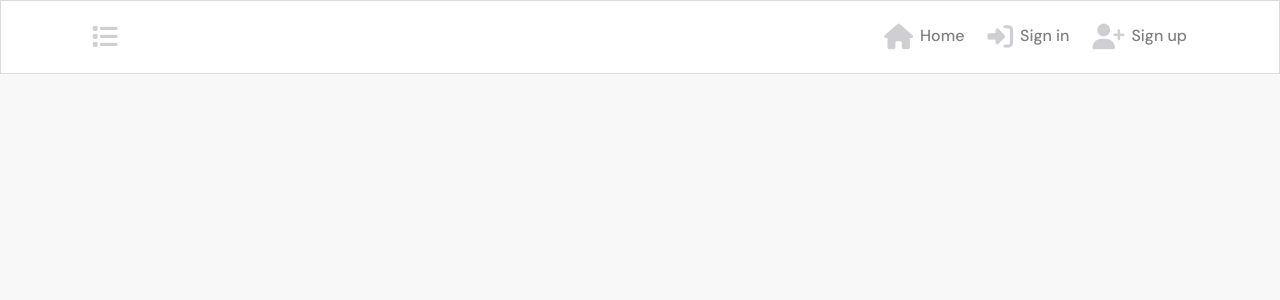
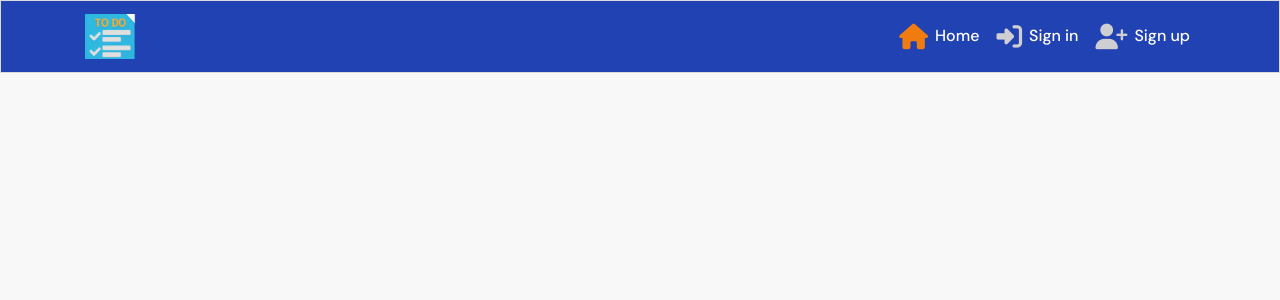
Before and after one commit to Tamirucode/react-todoitem, a React (Create React App) app: page / in a window 1280 px wide. Shown: the top 300 px of the page. Built offline with nearby package versions, Linux system fonts and the light colour scheme.

Commit message:
added routing to NavBar component

```diff
--- a/package.json
+++ b/package.json
@@ -10,6 +10,7 @@
     "react": "^18.2.0",
     "react-bootstrap": "^1.6.3",
     "react-dom": "^18.2.0",
+    "react-router-dom": "^5.3.0",
     "react-scripts": "5.0.1",
     "web-vitals": "^2.1.4"
   },
--- a/src/App.js
+++ b/src/App.js
@@ -1,12 +1,20 @@
-import Button from 'react-bootstrap/Button';
-import styles from './App.module.css';
-import NavBar from './components/NavBar';
-
+import styles from "./App.module.css";
+import NavBar from "./components/NavBar";
+import Container from "react-bootstrap/Container";
+import { Route, Switch } from "react-router-dom";
 
 function App() {
   return (
     <div className={styles.App}>
-      <NavBar/>
+      <NavBar />
+      <Container className={styles.Main}>
+        <Switch>
+          <Route exact path="/" render={() => <h1>Home page</h1>} />
+          <Route exact path="/signin" render={() => <h1>Sign in</h1>} />
+          <Route exact path="/signup" render={() => <h1>Sign up</h1>} />
+          <Route render={() => <p>Page not found!</p>} />
+        </Switch>
+      </Container>
     </div>
   );
 }
--- a/src/App.module.css
+++ b/src/App.module.css
@@ -9,7 +9,7 @@
   }
 
   a {
-    color: #555555;
+    color: #ffff;
     transition: color ease-in-out 0.3s;
   }
 
@@ -18,7 +18,7 @@
   }
 
   a:hover i {
-    color: #161815;
+    color: #48be0d;
     transition: color ease-in-out 0.3s;
   }
 
--- a/src/components/NavBar.js
+++ b/src/components/NavBar.js
@@ -1,26 +1,43 @@
 import React from "react";
 import { Navbar, Container, Nav } from "react-bootstrap";
-import styles from '../styles/NavBar.module.css';
+import logo from "../assets/logo todo.png";
+import styles from "../styles/NavBar.module.css";
+import { NavLink } from "react-router-dom";
 
 const NavBar = () => {
   return (
     <Navbar className={styles.NavBar} expand="md" fixed="top">
       <Container>
-        <Navbar.Brand>
-          <i class='fa-solid fa-list' height='45'></i>
-        </Navbar.Brand>
+        <NavLink to="/">
+          <Navbar.Brand>
+            <img src={logo} alt="logo" height="45" />
+          </Navbar.Brand>
+        </NavLink>
         <Navbar.Toggle aria-controls="basic-navbar-nav" />
         <Navbar.Collapse id="basic-navbar-nav">
           <Nav className="ml-auto text-left">
-            <Nav.Link>
+            <NavLink
+              exact
+              className={styles.NavLink}
+              activeClassName={styles.Active}
+              to="/"
+            >
               <i className="fas fa-home"></i>Home
-            </Nav.Link>
-            <Nav.Link>
-            <i className="fas fa-sign-in-alt"></i>Sign in
-            </Nav.Link>
-            <Nav.Link>
-            <i className="fas fa-user-plus"></i>Sign up
-            </Nav.Link>
+            </NavLink>
+            <NavLink
+              className={styles.NavLink}
+              activeClassName={styles.Active}
+              to="/signin"
+            >
+              <i className="fas fa-sign-in-alt"></i>Sign in
+            </NavLink>
+            <NavLink
+              to="/signup"
+              className={styles.NavLink}
+              activeClassName={styles.Active}
+            >
+              <i className="fas fa-user-plus"></i>Sign up
+            </NavLink>
           </Nav>
         </Navbar.Collapse>
       </Container>
--- a/src/styles/NavBar.module.css
+++ b/src/styles/NavBar.module.css
@@ -1,4 +1,12 @@
 .NavBar {
-    background-color: #ffffff;
+    background-color: #2142b2;;
     border: 1px solid #dadadf;
   }
+
+  .NavLink {
+    padding: 5px;
+  }
+
+  .Active i {
+    color: #f07c0f;
+  }
```
Also changed, not shown: src/index.js (+5 -2 lines), src/assets/logo todo.png (added), 1 other file (tests, documents, lock files or other folders).
